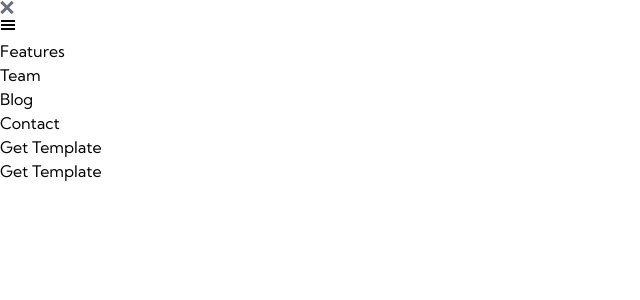
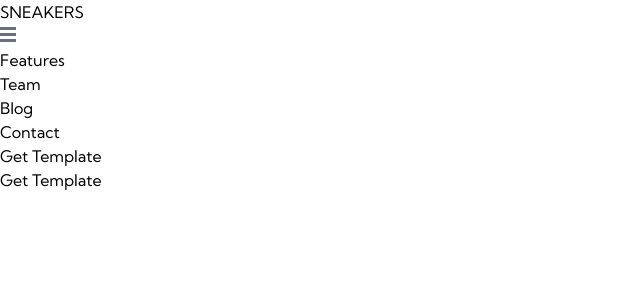
Before and after one commit to Kelechikizito/ecommerce-product-page, a React (Vite) app: page / in a window 1280 px wide. Shown: the top 300 px of the page, without its empty margins (0-640 px from the left). Built offline with nearby package versions, Linux system fonts and the light colour scheme.

Commit message:
files update

```diff
--- a/src/assets/components/Navbar.jsx
+++ b/src/assets/components/Navbar.jsx
@@ -1,7 +1,6 @@
 import { useState, createContext } from "react";
-import { GiHamburgerMenu } from "react-icons/gi";
-import { RiCloseLine } from "react-icons/ri";
-import DeleteIcon from '../images/icon-close.svg?react';
+import MenuIcon from '../images/icon-menu.svg?react';
+import CloseIcon from '../images/icon-close.svg?react';
 
 const Navbar = () => {
   const [isOpen, setIsOpen] = useState(false);
@@ -15,15 +14,15 @@ const Navbar = () => {
       <div className="container flex flex-col md:flex-row justify-between">
         <div className="flex justify-between">
           <a href="#">
-            <DeleteIcon />
+            SNEAKERS
           </a>
 
           <div className="md:hidden">
             <button onClick={toggleMenu}>
               {isOpen ? (
-                <RiCloseLine className="h-6 w-6 text-white" />
+                <CloseIcon className="h-6 w-6 text-white" />
               ) : (
-                <GiHamburgerMenu className="h-6 w-6 text-white" />
+                <MenuIcon className="h-6 w-6 text-white" />
               )}
             </button>
           </div>
```
